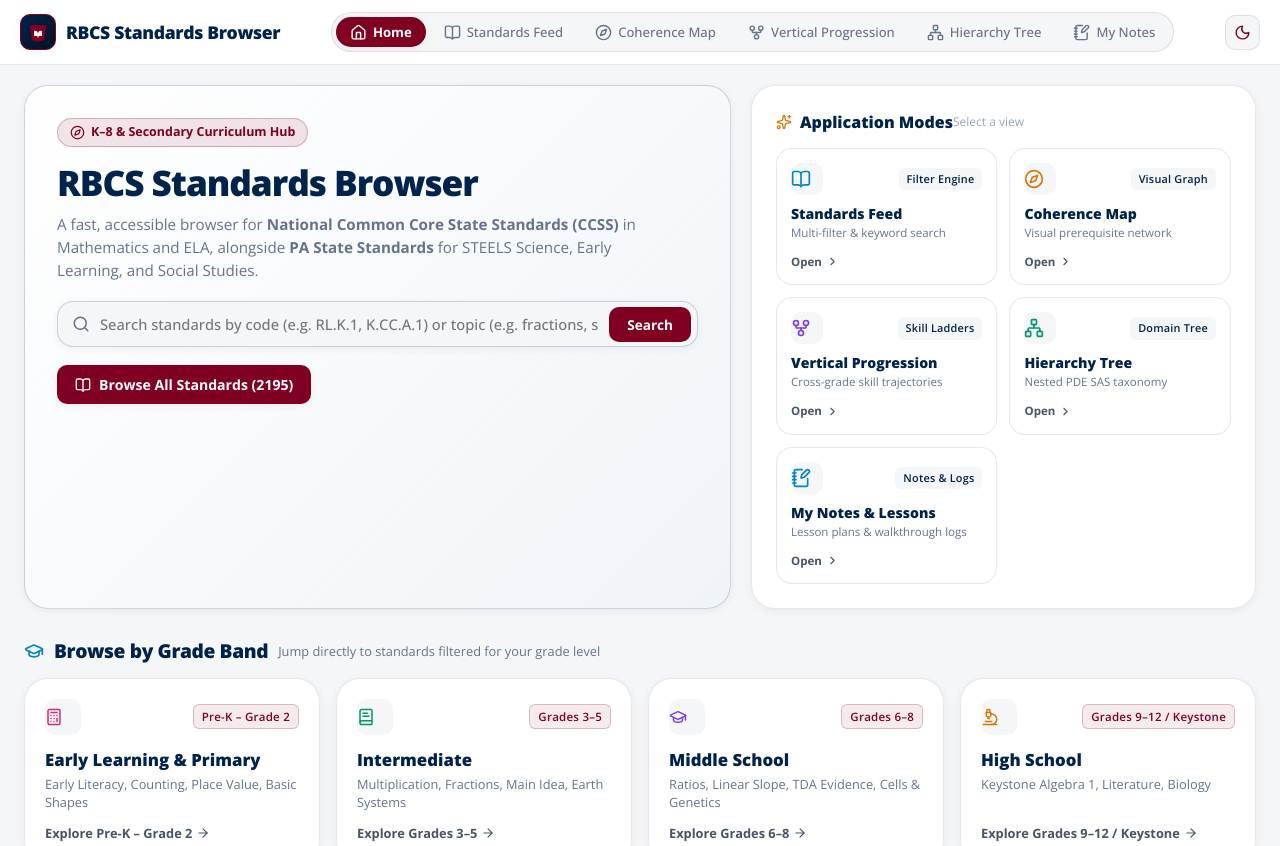
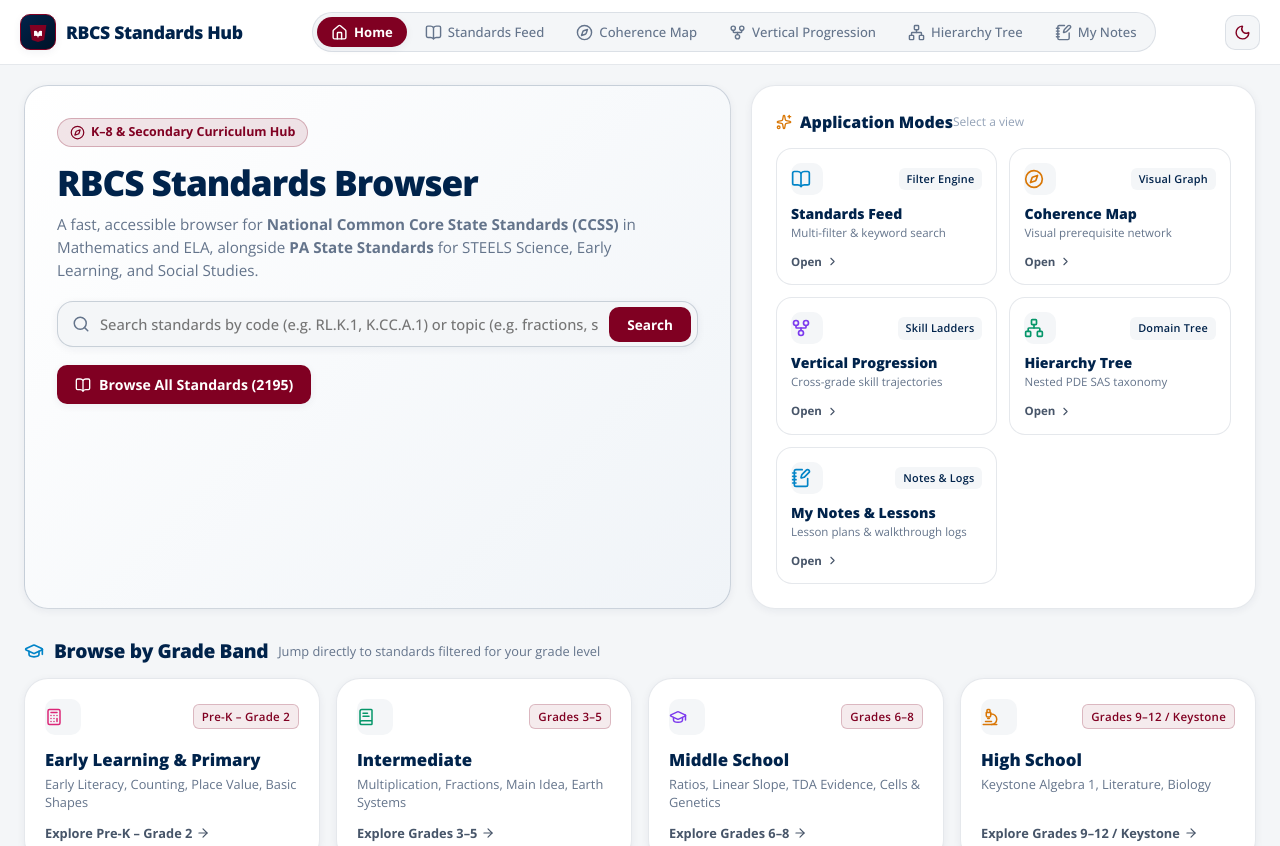
Before and after one commit to oconnors11/pa_standards_app, a React (Vite) app: page / in a window 1280 px wide. Shown: the top 846 px of the page. Built offline with nearby package versions, Linux system fonts and the light colour scheme.

Commit message:
refactor: rename application title to RBCS Standards Hub in Header component

```diff
--- a/src/components/Header.jsx
+++ b/src/components/Header.jsx
@@ -105,7 +105,7 @@ export function Header({
           <div>
             <div style={{ display: 'flex', alignItems: 'center', gap: '8px' }}>
               <span style={{ fontSize: '1.1rem', fontWeight: '800', letterSpacing: '-0.02em', color: 'var(--text-main)' }}>
-                RBCS Standards Browser
+                RBCS Standards Hub
               </span>
             </div>
           </div>
```
